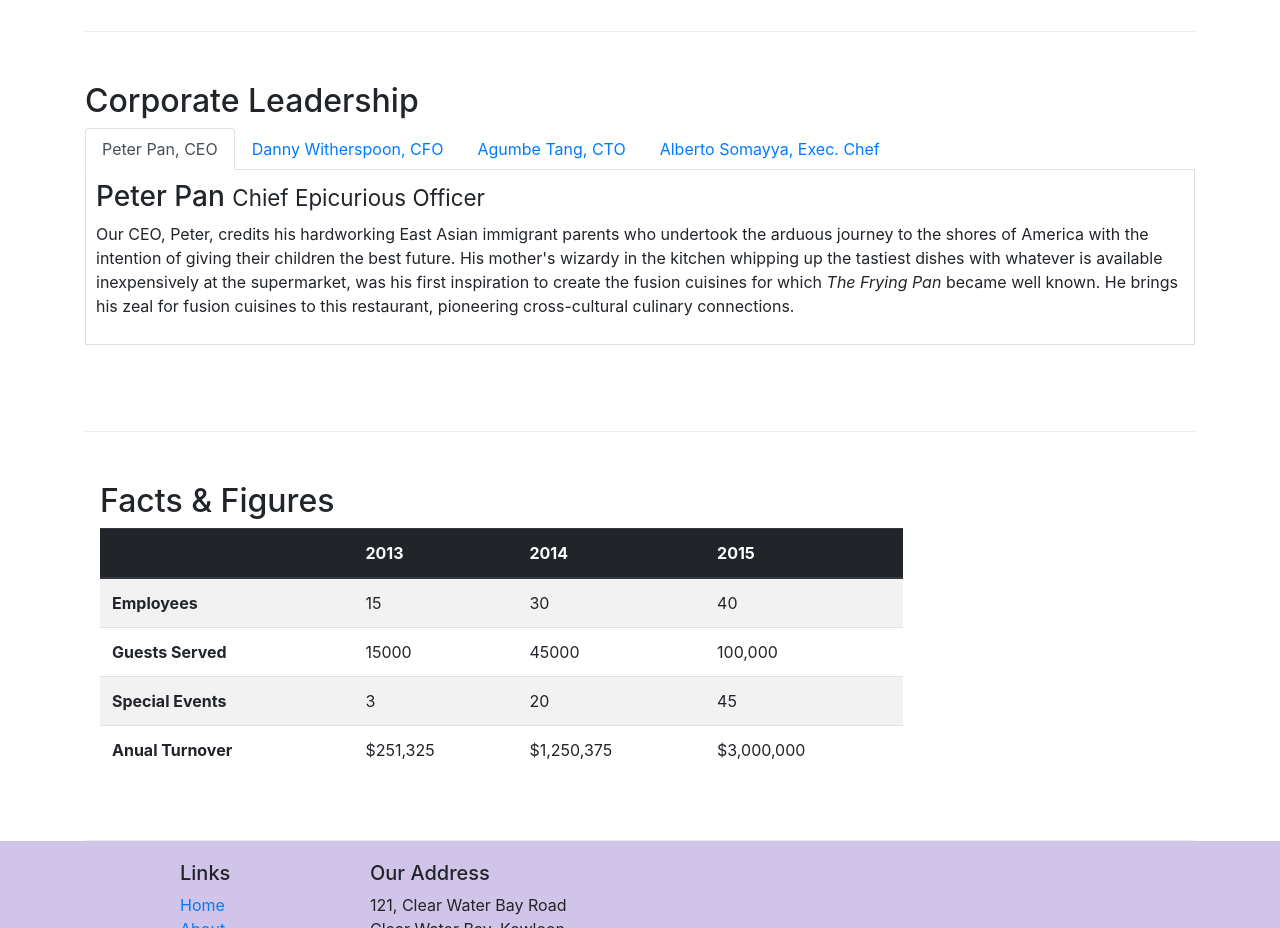
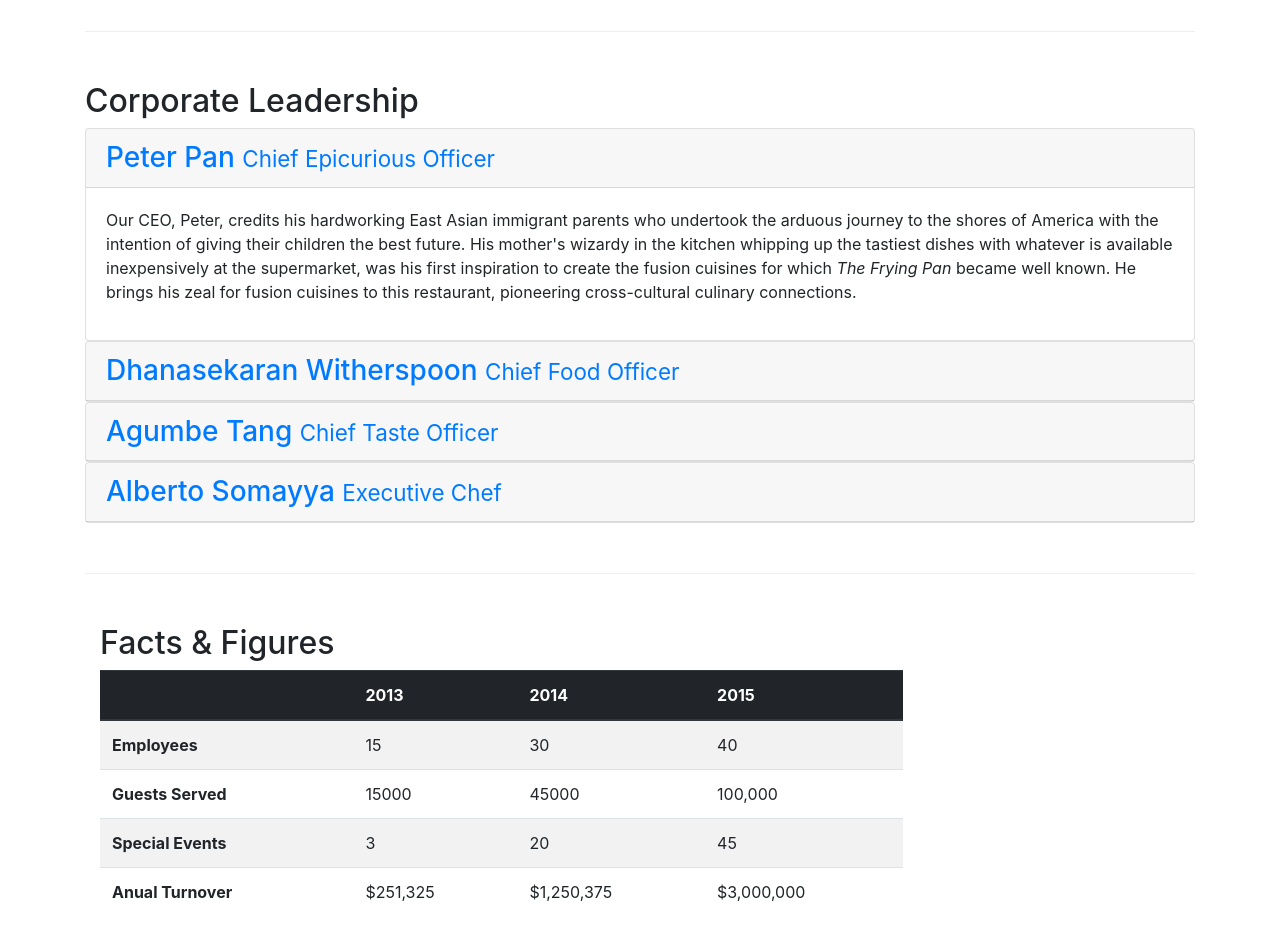
Before and after one commit to basavarajh99/Bootstrap4, a website: page aboutus.html in a window 1280 px wide. Shown: the part 940-1868 px from the top of the page. Drawn offline with nearby package versions, Linux system fonts and the light colour scheme.

Commit message:
accordion

```diff
--- a/aboutus.html
+++ b/aboutus.html
@@ -104,27 +104,18 @@
         <div class="row-content">
             <div>
                 <h2>Corporate Leadership</h2>
-                <ul class="nav nav-tabs">
-                    <li class="nav-item">
-                        <a class="nav-link active" href="#peter" role="tab"
-                        data-toggle="tab">Peter Pan, CEO</a>
-                    </li>
-                    <li class="nav-item">
-                        <a class="nav-link" href="#danny" role="tab"
-                        data-toggle="tab">Danny Witherspoon, CFO</a>
-                    </li>
-                    <li class="nav-item">
-                        <a class="nav-link" href="#agumbe" role="tab"
-                        data-toggle="tab">Agumbe Tang, CTO</a>
-                    </li>
-                    <li class="nav-item">
-                        <a class="nav-link" href="#alberto" role="tab"
-                        data-toggle="tab">Alberto Somayya, Exec. Chef</a>
-                    </li>
-                </ul>
-                <div class="tab-content">
-                    <div role="tabpanel" class="tab-pane fade show active" id="peter">
-                        <h3>Peter Pan <small>Chief Epicurious Officer</small></h3>
+
+                <div id="accordion">
+                    <div class="card">
+                        <div class="card-header" role="tab" id="peterhead">
+                            <h3 class="mb-0">
+                               <a href="" data-toggle="collapse" data-target="#peter">Peter Pan
+                                   <small>Chief Epicurious Officer</small>
+                                </a>
+                            </h3>
+                        </div>
+                        <div role="tabpanel" class="collapse show" id="peter" data-parent="#accordion">
+                            <div class="card-body">
                                 <p class="d-none d-sm-block">Our CEO, Peter, credits his hardworking
                                     East Asian immigrant parents who undertook the arduous journey to
                                     the shores of America with the intention of giving their children
@@ -134,29 +125,61 @@
                                     <em>The Frying Pan</em> became well known. He brings his zeal for fusion
                                     cuisines to this restaurant, pioneering cross-cultural culinary connections.</p>
                             </div>
-                    <div role="tabpanel" class="tab-pane fade" id="danny">
-                        <h3>Dhanasekaran Witherspoon <small>Chief Food Officer</small></h3>
+                        </div>
+                    </div>
+                    <div class="card">
+                        <div class="card-header" role="tab" id="dannyhead">
+                            <h3 class="mb-0">
+                               <a href="" data-toggle="collapse" data-target="#danny">Dhanasekaran Witherspoon
+                                   <small>Chief Food Officer</small>
+                                </a>
+                            </h3>
+                        </div>
+                        <div role="tabpanel" class="collapse" id="danny" data-parent="#accordion">
+                            <div class="card-body">
                                 <p class="d-none d-sm-block">Our CFO, Danny, as he is affectionately referred to by his
                                     colleagues, comes from a long established family tradition in farming and produce.
                                     His experiences growing up on a farm in the Australian outback gave him great
                                     appreciation for varieties of food sources. As he puts it in his own words,
                                     <em>Everything that runs, wins, and everything that stays, pays!</em></p>
                             </div>
-                    <div role="tabpanel" class="tab-pane fade" id="agumbe">
-                        <h3>Agumbe Tang <small>Chief Taste Officer</small></h3>
+                        </div>
+                    </div>
+                    <div class="card">
+                        <div class="card-header" role="tab" id="agumbehead">
+                            <h3 class="mb-0">
+                               <a href="" data-toggle="collapse" data-target="#agumbe">Agumbe Tang
+                                   <small>Chief Taste Officer</small>
+                                </a>
+                            </h3>
+                        </div>
+                        <div role="tabpanel" class="collapse" id="agumbe" data-parent="#accordion">
+                            <div class="card-body">
                                 <p class="d-none d-sm-block">Blessed with the most discerning gustatory sense, Agumbe,
                                     our CTO, personally ensures that every dish that we serve meets his exacting tastes.
                                     Our chefs dread the tongue lashing that ensues if their dish does not meet his
                                     exacting standards. He lives by his motto,
                                     <em>You click only if you survive my lick.</em></p>
                             </div>
-                    <div role="tabpanel" class="tab-pane fade" id="alberto">
-                        <h3>Alberto Somayya <small>Executive Chef</small></h3>
+                        </div>
+                    </div>
+                    <div class="card">
+                        <div class="card-header" role="tab" id="albertohead">
+                            <h3 class="mb-0">
+                               <a href="" data-toggle="collapse" data-target="#alberto">Alberto Somayya
+                                   <small>Executive Chef</small>
+                                </a>
+                            </h3>
+                        </div>
+                        <div role="tabpanel" class="collapse" id="alberto" data-parent="#accordion">
+                            <div class="card-body">
                                 <p class="d-none d-sm-block">Award winning three-star Michelin chef with wide
                                     International experience having worked closely with whos-who in the culinary world,
                                     he specializes in creating mouthwatering Indo-Italian fusion experiences. He says,
                                     <em>Put together the cuisines from the two craziest cultures, and you get a winning
                                         hit! Amma Mia!</em></p>
+                            </div>
+                        </div>
                     </div>
                 </div>
             </div>
```
Lines whose indentation alone changed are shown as unchanged.
